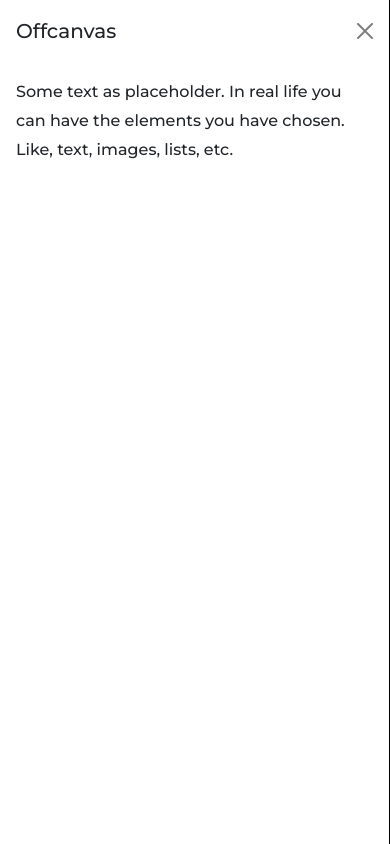
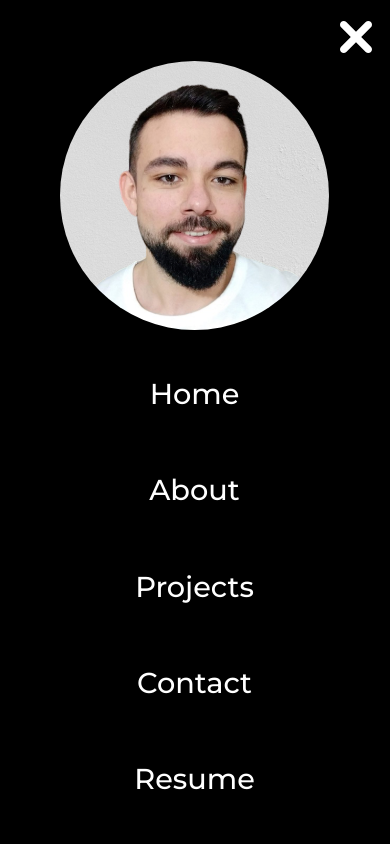
Before and after one commit to tmansuroglu/portfolio, a React (Create React App) app: page / in a window 390 px wide. Both pictures are taken after a click on the button 45 px from the left and 34 px from the top of the page. Shown: the top 844 px of the page. Built offline with nearby package versions, Linux system fonts and the light colour scheme.

Commit message:
complete sidebar

```diff
--- a/src/components/SideNavBar/index.jsx
+++ b/src/components/SideNavBar/index.jsx
@@ -1,14 +1,17 @@
 import React from 'react';
 import './index.scss';
-import { Offcanvas, Button } from 'react-bootstrap';
+import { Offcanvas, Button, Image } from 'react-bootstrap';
 import PropTypes from 'prop-types';
+import { HashLink } from 'react-router-hash-link';
 import MenuButton from '../../assets/images/menu-button.svg';
+import Tarkan from '../../assets/images/tarkan.png';
 
 const SideNavBar = ({
   showOffCanvas,
   handleShowOffCanvas,
   handleCloseOffCanvas,
   isContainerVisible,
+  onScroll,
 }) => (
   <>
     <div className={`mobile-navbar ${isContainerVisible ? '' : 'hide-navbar'}`}>
@@ -17,13 +20,66 @@ const SideNavBar = ({
       </Button>
     </div>
 
-    <Offcanvas show={showOffCanvas} onHide={handleCloseOffCanvas}>
-      <Offcanvas.Header closeButton>
-        <Offcanvas.Title>Offcanvas</Offcanvas.Title>
-      </Offcanvas.Header>
+    <Offcanvas
+      show={showOffCanvas}
+      onHide={handleCloseOffCanvas}
+      closeVariant="white"
+      rounded
+    >
+      <div>
+        <Offcanvas.Header closeButton closeLabel="Close"></Offcanvas.Header>
+      </div>
+
+      <Offcanvas.Title>
+        <Image
+          src={Tarkan}
+          className="offcanvas-image"
+          alt="tarkan mansuroğlu's picture"
+          roundedCircle
+          fluid
+        />
+      </Offcanvas.Title>
+
       <Offcanvas.Body>
-        Some text as placeholder. In real life you can have the elements you
-        have chosen. Like, text, images, lists, etc.
+        <div className="sidebar-body">
+          <HashLink
+            className="sidebar-body__nav"
+            smooth
+            to="#top"
+            scroll={(el) => {
+              onScroll(el);
+              handleCloseOffCanvas();
+            }}
+          >
+            Home
+          </HashLink>
+          <HashLink
+            className="sidebar-body__nav"
+            smooth
+            to="#about"
+            scroll={(el) => {
+              onScroll(el);
+              handleCloseOffCanvas();
+            }}
+          >
+            About
+          </HashLink>
+          <HashLink
+            className="sidebar-body__nav"
+            smooth
+            to="#projects"
+            scroll={(el) => {
+              onScroll(el);
+              handleCloseOffCanvas();
+            }}
+          >
+            Projects
+          </HashLink>
+          <HashLink className="sidebar-body__nav contact-button">
+            Contact
+          </HashLink>
+          <HashLink className="sidebar-body__nav">Resume</HashLink>
+        </div>
       </Offcanvas.Body>
     </Offcanvas>
   </>
@@ -34,6 +90,7 @@ SideNavBar.propTypes = {
   handleShowOffCanvas: PropTypes.func,
   handleCloseOffCanvas: PropTypes.func,
   isContainerVisible: PropTypes.bool,
+  onScroll: PropTypes.func,
 };
 
 SideNavBar.defaultProps = {
@@ -41,6 +98,7 @@ SideNavBar.defaultProps = {
   handleShowOffCanvas: () => 'show offcanvas',
   handleCloseOffCanvas: () => 'close offcanvas',
   isContainerVisible: true,
+  onScroll: () => 'on scroll',
 };
 
 export default SideNavBar;
--- a/src/components/SideNavBar/index.scss
+++ b/src/components/SideNavBar/index.scss
@@ -17,8 +17,56 @@
 
 .offcanvas {
   z-index: 9999;
+  background: $black;
+  border-right: 1px solid $light-gray;
 }
 
 .btn-dark {
   background: $black !important;
 }
+
+.offcanvas-header {
+  justify-content: flex-end;
+}
+
+.btn-close {
+  margin-top: 5px !important;
+  background: url('../../assets/images/close-icon.svg');
+  background-position: center;
+  background-repeat: no-repeat;
+  background-size: contain;
+  opacity: 1;
+  z-index: 9999;
+  width: 35px;
+  right: 0;
+}
+
+.offcanvas-image {
+  width: 100%;
+  padding: 0px 60px 0px;
+  @media only screen and (max-width: $xxs) {
+    padding: 0px 40px 0px;
+  }
+
+  @media only screen and (max-width: $xxxs) {
+    padding: 0px 25px 0px;
+  }
+}
+
+.sidebar-body {
+  width: 100%;
+  height: 100%;
+  display: inline-flex;
+  justify-content: space-around;
+  align-items: center;
+  flex-direction: column;
+
+  &__nav {
+    padding: 10px;
+    font-size: 1.8rem !important;
+    text-decoration: none;
+    &:hover {
+      text-decoration: none;
+    }
+  }
+}
--- a/src/containers/Navigation/index.jsx
+++ b/src/containers/Navigation/index.jsx
@@ -85,6 +85,7 @@ class Navigation extends Component {
             showOffCanvas={showOffCanvas}
             handleCloseOffCanvas={this.handleCloseOffCanvas}
             handleShowOffCanvas={this.handleShowOffCanvas}
+            onScroll={this.scrollWithOffset}
           />
         </Router>
       </>
```
Also changed, not shown: src/assets/images/close-icon.svg (added), 1 other file (tests, documents, lock files or other folders).
